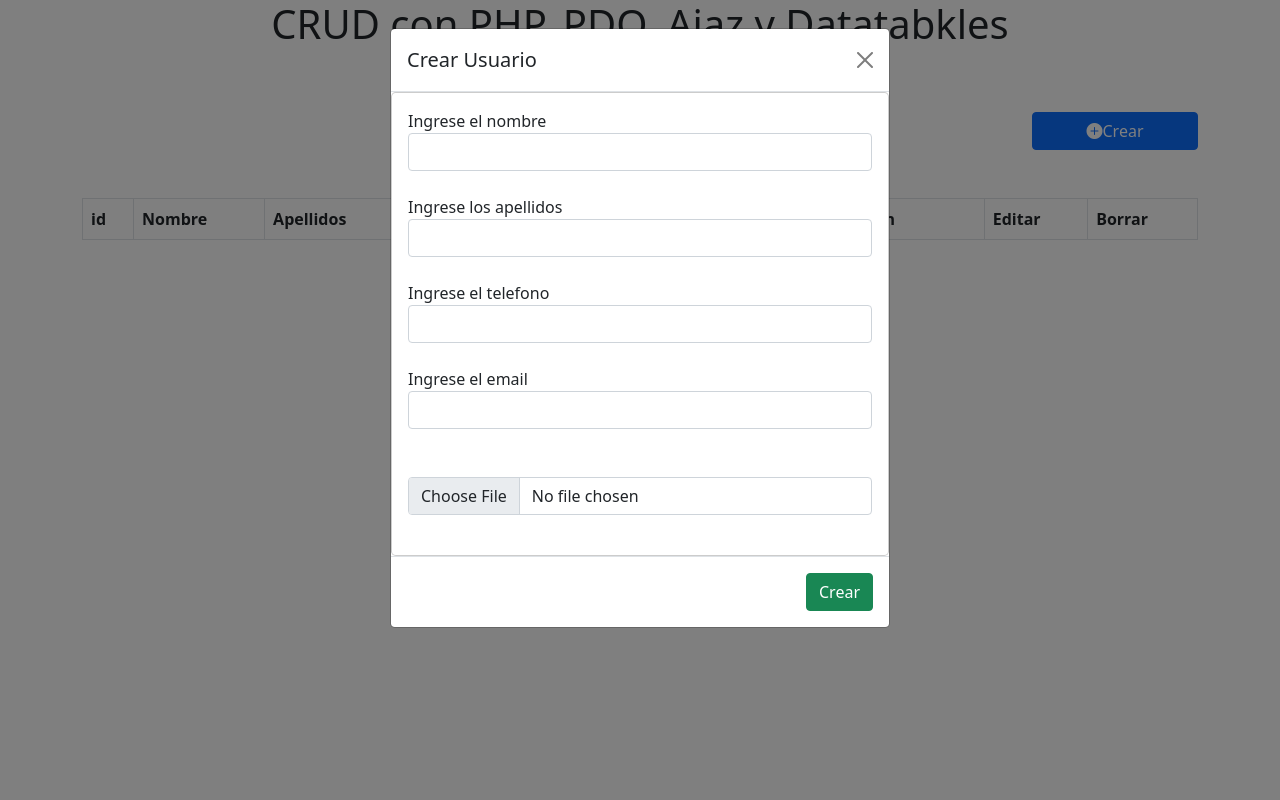
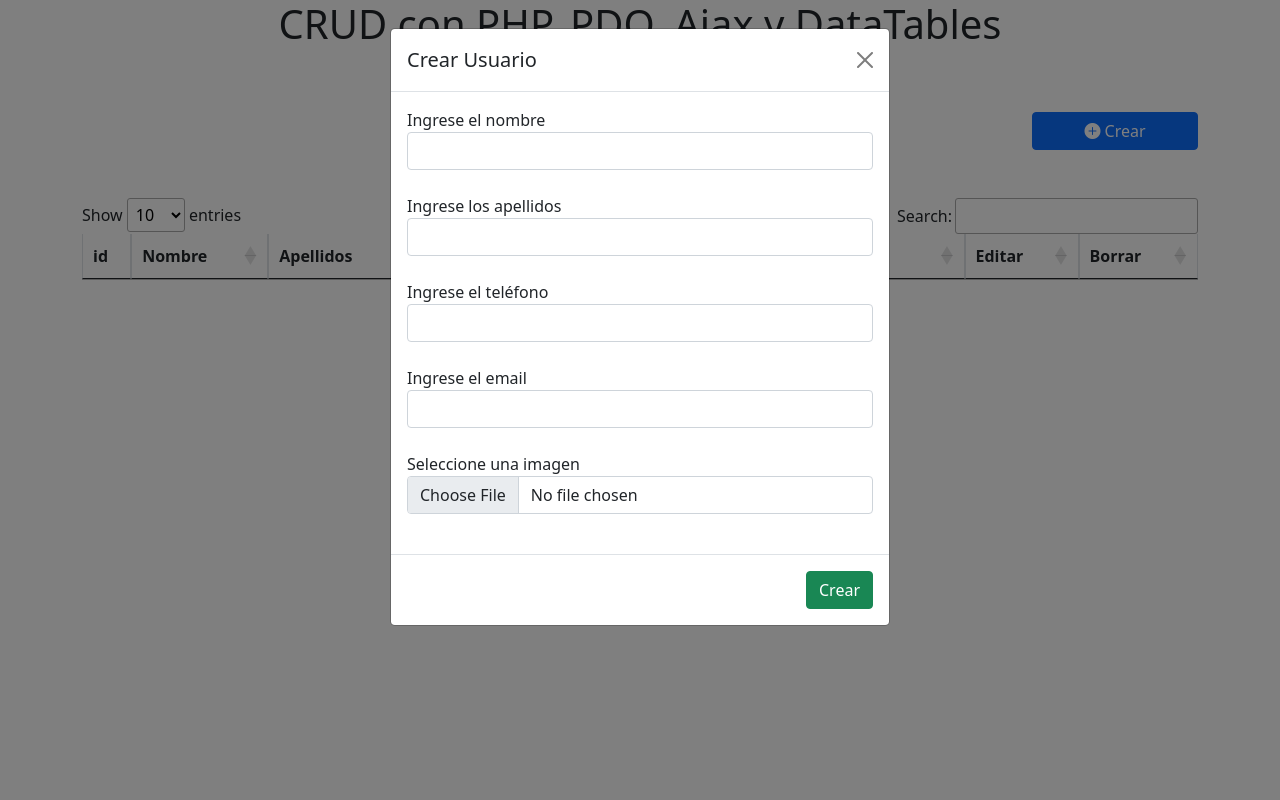
Before and after one commit to brianx2001/Proyecto1, a PHP site: page / in a window 1280 px wide, after a click on "Crear". Run offline with PHP 8.4, Linux system fonts and the light colour scheme; data that the repository does not hold is empty; some libraries are stand-ins or nearby versions.

Commit message:
Update index.php

```diff
--- a/crud_php/index.php
+++ b/crud_php/index.php
@@ -8,34 +8,29 @@
     <!-- Bootstrap CSS -->
     <link href="https://cdn.jsdelivr.net/npm/bootstrap@5.0.2/dist/css/bootstrap.min.css" rel="stylesheet" integrity="sha384-EVSTQN3/azprG1Anm3QDgpJLIm9Nao0Yz1ztcQTwFspd3yD65VohhpuuCOmLASjC" crossorigin="anonymous">
 
-    <link rel="stylesheet" href="cdn.datatables.net/2.1.4/css/dataTables.dataTables.min.css">
+    <!-- DataTables CSS -->
+    <link rel="stylesheet" href="https://cdn.datatables.net/1.13.6/css/jquery.dataTables.min.css">
 
-    <link rel="stylesheet" href="cdn.datatables.net/2.1.4/js/dataTables.min.js">
-
+    <!-- Bootstrap Icons -->
     <link rel="stylesheet" href="https://cdn.jsdelivr.net/npm/bootstrap-icons@1.11.3/font/bootstrap-icons.min.css">
 
+    <!-- Custom CSS -->
     <link rel="stylesheet" href="css/estilos.css">
 
-    <title>CRUD DATA TALES</title>
+    <title>CRUD DATA TABLES</title>
   </head>
   <body>
 
-  <div class="container">
-  <h1 class="text-center">CRUD con PHP, PDO, Ajaz y Datatabkles</h1>
+  <div class="container fondo">
+    <h1 class="text-center">CRUD con PHP, PDO, Ajax y DataTables</h1>
     <h1 class="text-center">github-com/brianx100</h1>
 
     <div class="row">
       <div class="col-2 offset-10">
         <div class="text-center">
           <!-- Button trigger modal -->
-        <button
-          type="button"
-          class="btn btn-primary w-100"
-          data-bs-toggle="modal"
-          data-bs-target="#modalUsuario"
-          id="botonCrear"
-        >
-          <i class="bi bi-plus-circle-fill"></i>Crear
+          <button type="button" class="btn btn-primary w-100" data-bs-toggle="modal" data-bs-target="#modalUsuario" id="botonCrear">
+            <i class="bi bi-plus-circle-fill"></i> Crear
           </button>
         </div>
       </div>
@@ -54,7 +49,7 @@
             <th>Telefono</th>
             <th>Email</th>
             <th>Imagen</th>
-          <th>Fecha creacion</th>
+            <th>Fecha creación</th>
             <th>Editar</th>
             <th>Borrar</th>
           </tr>
@@ -63,26 +58,19 @@
     </div>
   </div>
 
-<!-- Modal -->
-<!--*****id de la siguiente linea se toma de data-bs-target="#modalUsuario"*****-->
+  <!-- ******* Modal -->
   <div class="modal fade" id="modalUsuario" tabindex="-1" aria-labelledby="exampleModalLabel" aria-hidden="true">
     <div class="modal-dialog">
       <div class="modal-content">
         <div class="modal-header">
-         <!--***** CAMBIA EL TITULO DEL FORMULARIO *****-->
+          <!-- ******* Cambia el título del formulario -->
           <h5 class="modal-title" id="exampleModalLabel">Crear Usuario</h5>
           <button type="button" class="btn-close" data-bs-dismiss="modal" aria-label="Close"></button>
         </div>
 
-
- <!--***** FALTA ORGANIZAR LA ETIQUETA DE CIERRE DE FORMS *****-->
-
-
-      <form action="POST" id="formulario" enctype="multipart/form-data">
-  <div class="modal-content">
-     <!--***** modal body ESTA ENCIMA DE FORM PERO SE INGRESA DENTRO DE modal-content *****-->
+        <!-- ******* Formulario -->
+        <form method="POST" id="formulario" enctype="multipart/form-data">
           <div class="modal-body">
-    <!--***** SE ESCRIBE 3 VECES EL NOMBRE EN EL INPUT *****-->
             <label for="nombre">Ingrese el nombre</label>
             <input type="text" name="nombre" id="nombre" class="form-control" />
             <br />
@@ -91,7 +79,7 @@
             <input type="text" name="apellidos" id="apellidos" class="form-control" />
             <br />
 
-    <label for="telefono">Ingrese el telefono</label>
+            <label for="telefono">Ingrese el teléfono</label>
             <input type="text" name="telefono" id="telefono" class="form-control" />
             <br />
 
@@ -99,51 +87,51 @@
             <input type="email" name="email" id="email" class="form-control" />
             <br />
 
-    <label for="imagen"></label>
-    <input
-      type="file"
-      name="imagen_usuario"
-      id="imagen_usuario"
-      class="form-control"
-    />
-    <!--***** MENSAJE DE ALERTA *****-->
+            <label for="imagen_usuario">Seleccione una imagen</label>
+            <input type="file" name="imagen_usuario" id="imagen_usuario" class="form-control" />
+            <!--******* Mensaje de alerta -->
             <span id="imagen-subida"></span>
             <br />
           </div>
 
-      </div>
-       <!--***** MODIFICA EL BOTON DE ENVIO *****-->
           <div class="modal-footer">
             <input type="hidden" name="id_usuario" id="id_usuario" />
-       <!--***** IDENTIFICA LA OPERACION DEL USUARIO *****-->
             <input type="hidden" name="operacion" id="operacion" />
-      <input
-        type="submit"
-        name="action"
-        id="action"
-        class="btn btn-success"
-        value="Crear"
-      />
+            <input type="submit" name="action" id="action" class="btn btn-success" value="Crear" />
           </div>
+        </form>
       </div>
     </div>
   </div>
 
-
-
+  <!-- jQuery -->
   <script src="https://code.jquery.com/jquery-3.7.1.min.js" integrity="sha256-/JqT3SQfawRcv/BIHPThkBvs0OEvtFFmqPF/lYI/Cxo=" crossorigin="anonymous"></script>
 
-    <script src="https://cdn.datatables.net/2.1.4/js/dataTables.min.js"></script>
-
-    <!-- Optional JavaScript; choose one of the two! -->
-
-    <!-- Option 1: Bootstrap Bundle with Popper -->
+  <!-- Bootstrap Bundle with Popper -->
   <script src="https://cdn.jsdelivr.net/npm/bootstrap@5.0.2/dist/js/bootstrap.bundle.min.js" integrity="sha384-MrcW6ZMFYlzcLA8Nl+NtUVF0sA7MsXsP1UyJoMp4YLEuNSfAP+JcXn/tWtIaxVXM" crossorigin="anonymous"></script>
 
-    <!-- Option 2: Separate Popper and Bootstrap JS -->
-    <!--
-    <script src="https://cdn.jsdelivr.net/npm/@popperjs/core@2.9.2/dist/umd/popper.min.js" integrity="sha384-IQsoLXl5PILFhosVNubq5LC7Qb9DXgDA9i+tQ8Zj3iwWAwPtgFTxbJ8NT4GN1R8p" crossorigin="anonymous"></script>
-    <script src="https://cdn.jsdelivr.net/npm/bootstrap@5.0.2/dist/js/bootstrap.min.js" integrity="sha384-cVKIPhGWiC2Al4u+LWgxfKTRIcfu0JTxR+EQDz/bgldoEyl4H0zUF0QKbrJ0EcQF" crossorigin="anonymous"></script>
-    -->
+  <!-- DataTables JS -->
+  <script src="https://cdn.datatables.net/1.13.6/js/jquery.dataTables.min.js"></script>
+
+  <!--******* Carga el DataTables -->
+  <script type="text/javascript">
+    $(document).ready(function(){
+      var dataTable = $('#datos_usuario').DataTable({
+        "processing": true,
+        "serverSide": true,
+        "order": [],
+        "ajax": {
+            url: "obtener_registros.php",
+            type: "POST"
+        },
+        "columnDefs": [
+          {
+            "targets": [0, 3, 4],
+            "orderable": false
+          }
+        ]
+      });
+    });
+  </script>
   </body>
 </html>
```
Lines whose indentation alone changed are shown as unchanged.
